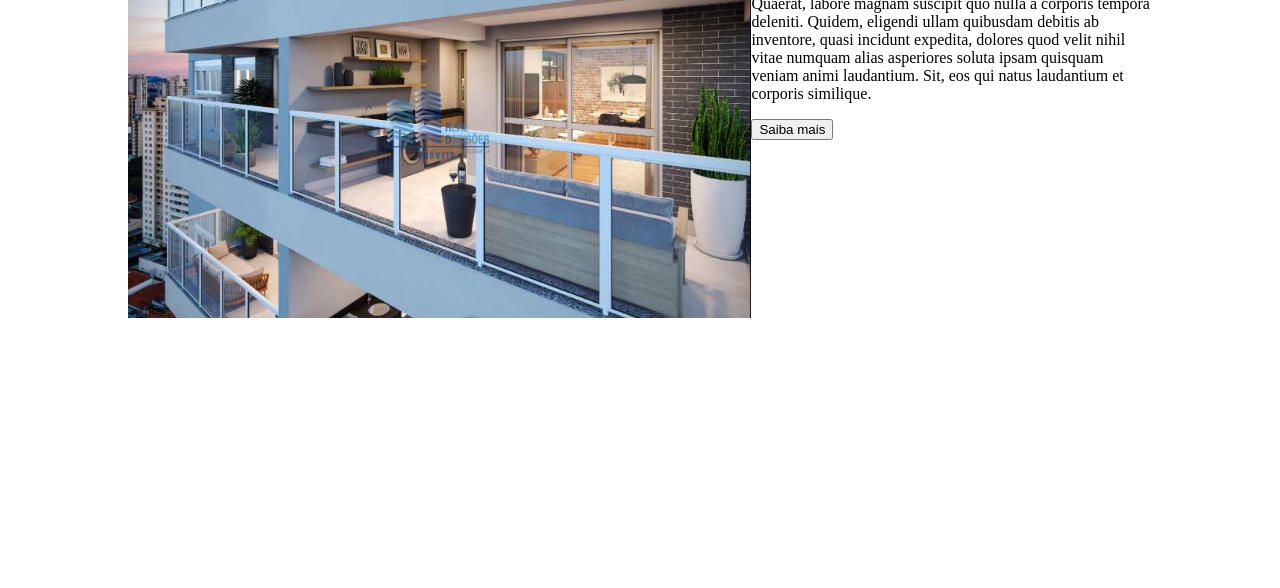
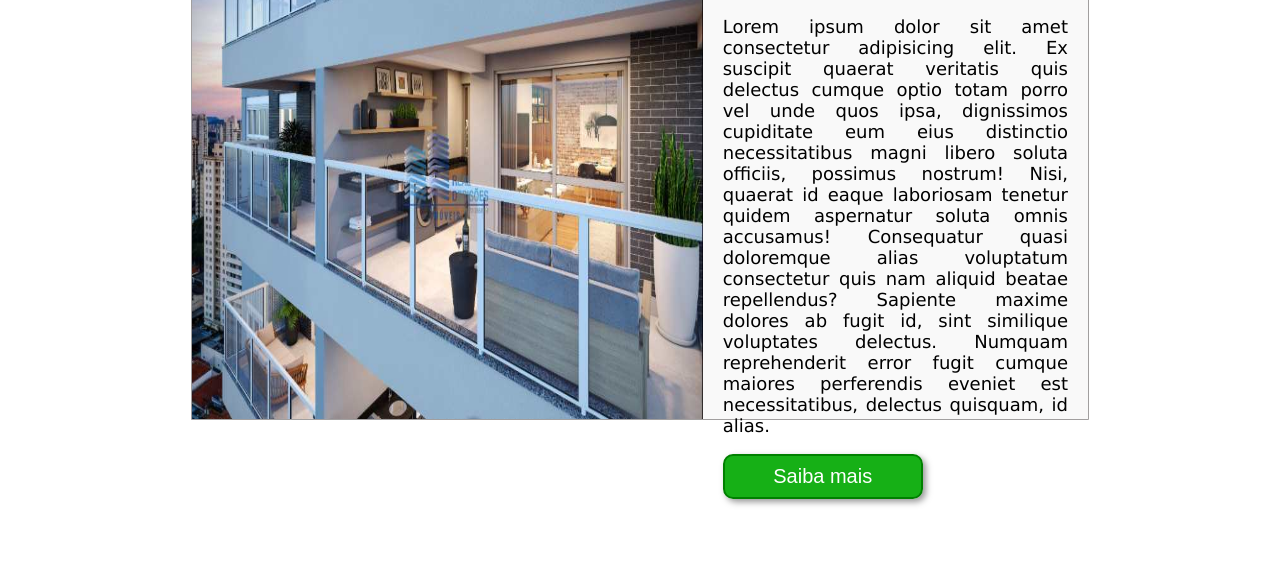
Before and after one commit to Emmanuelf21/flexbox-css, a plain HTML site: page index.html in a window 1280 px wide. Shown: the part 212-800 px from the top of the page. Drawn offline with Linux system fonts and the light colour scheme.

Commit message:
section 1 finalizada

```diff
--- a/css/style.css
+++ b/css/style.css
@@ -57,16 +57,51 @@ body{
 }
 
 .section_apt{
-    width: 80%;
-    height: 400px;
+    width: 70%;
+    height: 500px;
 
     display: flex;
     flex-direction: row;
 
     margin: auto;
     margin-top: 30px;
+
+    border: 1px solid rgb(161, 159, 159);
+    border-radius: 0px 20px 0px 0px;
+    background-color: rgba(174, 174, 174, 0.078);
+}
+.section_apt img{
+    width: 57%;
+    height: 500px;
 }
 
 .artigo_apt{
+    margin-left: 20px;
+    margin-right: 20px;
+    font-family: 'Lucida Sans', 'Lucida Sans Regular', 'Lucida Grande', 'Lucida Sans Unicode', Geneva, Verdana, sans-serif;
+}
 
+.titulo_apt{
+    font-size: 30px;
+    border-bottom: 2px solid gray;
 }
+
+.apt_texto{
+    font-size: 18px;
+    text-align: justify;
+}
+
+.btn_saiba_mais{
+    background-color: rgba(6, 171, 6, 0.932);
+
+    width: 200px;
+    height: 45px;
+
+    border: 2px solid green;
+    border-radius: 10px;
+    box-shadow: 3px 3px 6px rgba(128, 128, 128, 0.806);
+
+    font-size: 20px;
+    color: white;
+    cursor: pointer;
+}
--- a/index.html
+++ b/index.html
@@ -23,7 +23,7 @@
             <img src="imagens/apartamento_01.jfif" alt="">
             <article class="artigo_apt">
                 <h3 class="titulo_apt">Apartamentos</h3>
-                <p class="apartamentos_texto">Lorem ipsum dolor sit, amet consectetur adipisicing elit. Quaerat, labore magnam suscipit quo nulla a corporis tempora deleniti. Quidem, eligendi ullam quibusdam debitis ab inventore, quasi incidunt expedita, dolores quod velit nihil vitae numquam alias asperiores soluta ipsam quisquam veniam animi laudantium. Sit, eos qui natus laudantium et corporis similique.</p>
+                <p class="apt_texto">Lorem ipsum dolor sit amet consectetur adipisicing elit. Ex suscipit quaerat veritatis quis delectus cumque optio totam porro vel unde quos ipsa, dignissimos cupiditate eum eius distinctio necessitatibus magni libero soluta officiis, possimus nostrum! Nisi, quaerat id eaque laboriosam tenetur quidem aspernatur soluta omnis accusamus! Consequatur quasi doloremque alias voluptatum consectetur quis nam aliquid beatae repellendus? Sapiente maxime dolores ab fugit id, sint similique voluptates delectus. Numquam reprehenderit error fugit cumque maiores perferendis eveniet est necessitatibus, delectus quisquam, id alias.</p>
                 <button class="btn_saiba_mais">Saiba mais</button>
             </article>
         </section>
```
